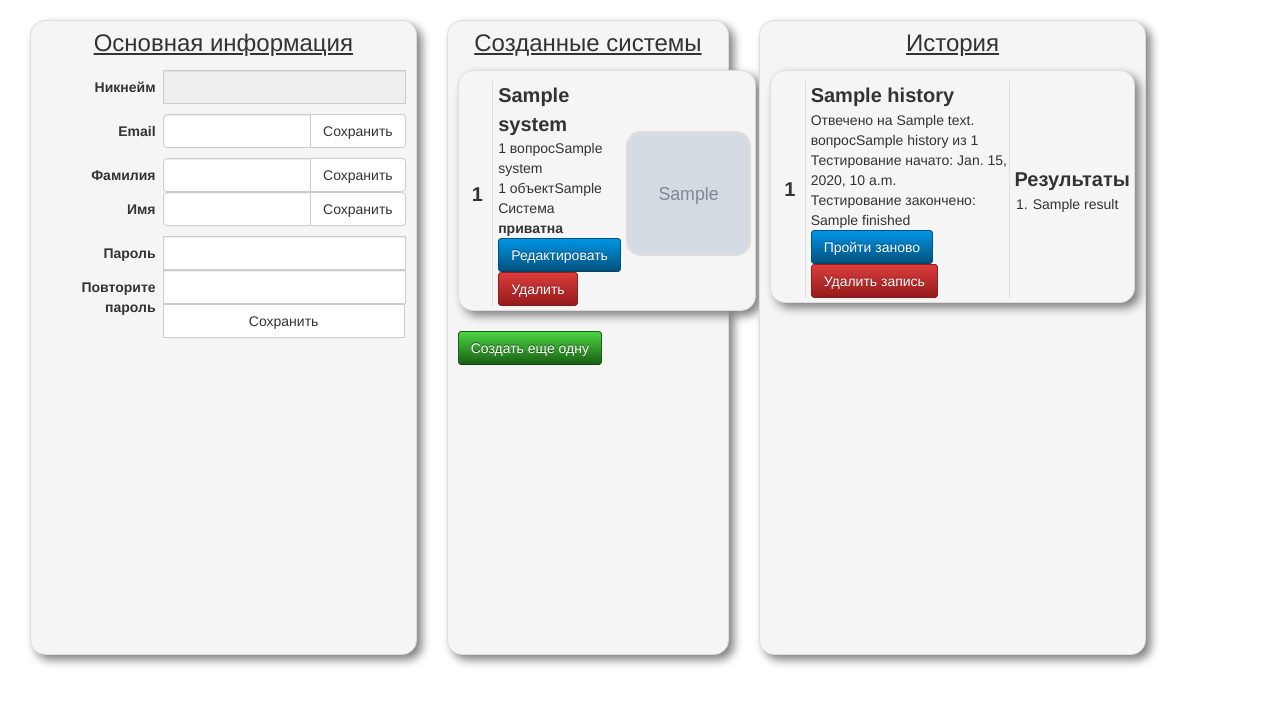
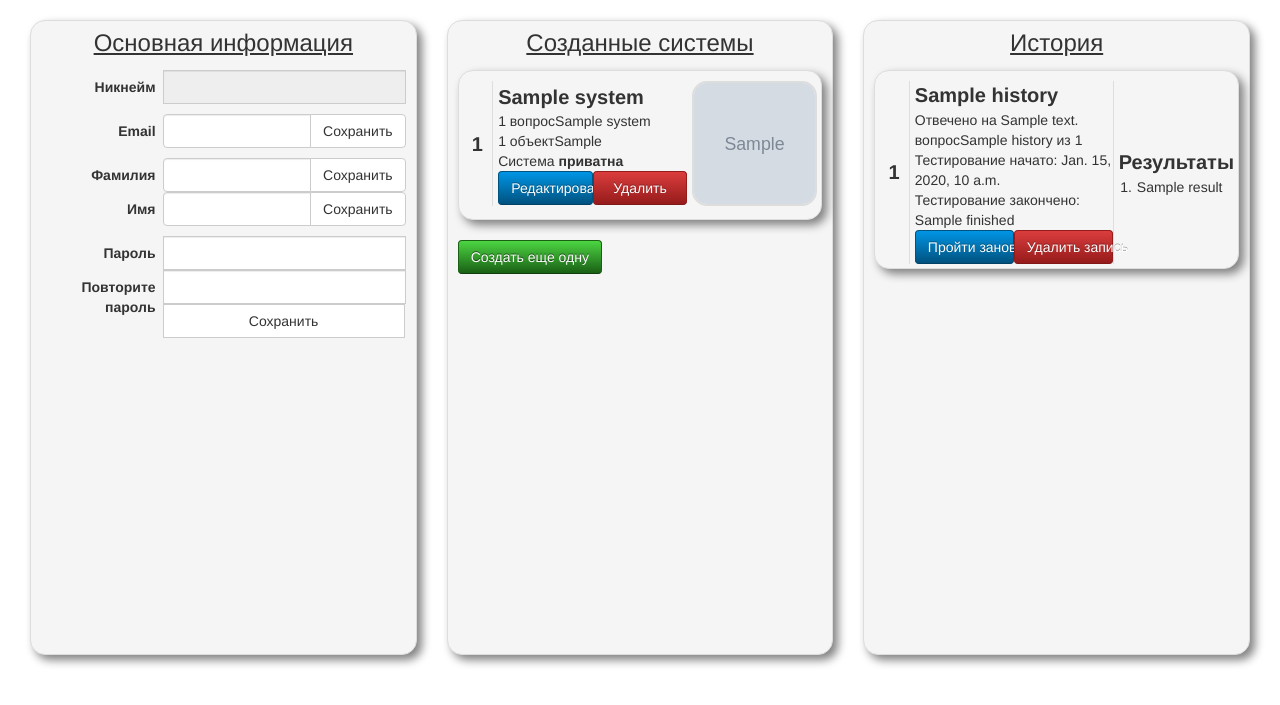
Before and after one commit to Abashinos/ExpertSystem, a Django app: template templates/profile/view_profile.html in a window 1280 px wide. Shown: the part 52-757 px from the top of the page. Run offline with Django 3.2, Linux system fonts and the light colour scheme; the template is opened without the code that fills it: most values are stand-ins (such as "Sample title", 1, 10 or a date in 2020); grey boxes marked "Sample" are stand-in pictures; parts of the project's set-up code (start-up, migrations or seed data) failed here and were passed over; some libraries are stand-ins or nearby versions.

Commit message:
long names

```diff
--- a/templates/profile/view_profile.html
+++ b/templates/profile/view_profile.html
@@ -84,7 +84,7 @@
             </div>
         </div>
     </div>
-    <div class="container-fluid col-md-3">
+    <div class="container-fluid col-md-4">
         <div class="thumbnail content-thumbnail">
             <p class="header-text">Созданные системы</p>
             {% if systems %}
@@ -92,14 +92,14 @@
                 {% for system in systems %}
                 <tr id="system{{ system.id }}" class="thumbnail system-elem">
                     <td class="row-number">{{ forloop.counter }}</td>
-                    <td class="system-data">
-                        <table>
-                            <tr class="system-name"><td>{{ system.name }}</td></tr>
+                    <td class="system-data" style="width: 80%">
+                        <table class="col-md-12">
+                            <tr class="system-name"><td>{{ system.name|truncatechars:35 }}</td></tr>
                             <tr><td>{{ system.question_count }} вопрос{{ system.question_ending }}</td></tr>
                             <tr><td>{{ system.object_count }} объект{{ system.object_ending }}</td></tr>
                             <tr><td>Система <b>{% if system.is_public %}публична{% else %}приватна{% endif %}</b></td></tr>
-                            <tr><td><a class="btn btn-edit" href="{% url "add_system" system_id=system.id %}">Редактировать</a>
-                                    <a data-id="{{ system.id }}" class="btn btn-delete delete-system">Удалить</a>
+                            <tr><td><a class="btn btn-edit col-md-6" href="{% url "add_system" system_id=system.id %}">Редактировать</a>
+                                    <a data-id="{{ system.id }}" class="btn btn-delete delete-system col-md-6">Удалить</a>
                             </td></tr>
                         </table>
                     </td>
@@ -130,8 +130,8 @@
                             <tr><td>Отвечено на {{ history.questions_answered }} вопрос{{ history.questions_ending }} из {{ history.total_questions }}</td></tr>
                             <tr><td>Тестирование начато: {{ history.started }}</td></tr>
                             <tr><td>Тестирование закончено: {{ history.finished }}</td></tr>
-                            <tr><td><a class="btn btn-edit" href="{% url "reset" %}?system_id={{ history.system_id }}">Пройти заново</a>
-                                    <a data-id="{{ history.id }}" class="btn btn-delete delete-history">Удалить запись</a>
+                            <tr><td><a class="btn btn-edit col-md-6" href="{% url "reset" %}?system_id={{ history.system_id }}">Пройти заново</a>
+                                    <a data-id="{{ history.id }}" class="btn btn-delete delete-history col-md-6">Удалить запись</a>
                             </td></tr>
                         </table>
                     </td>
```
